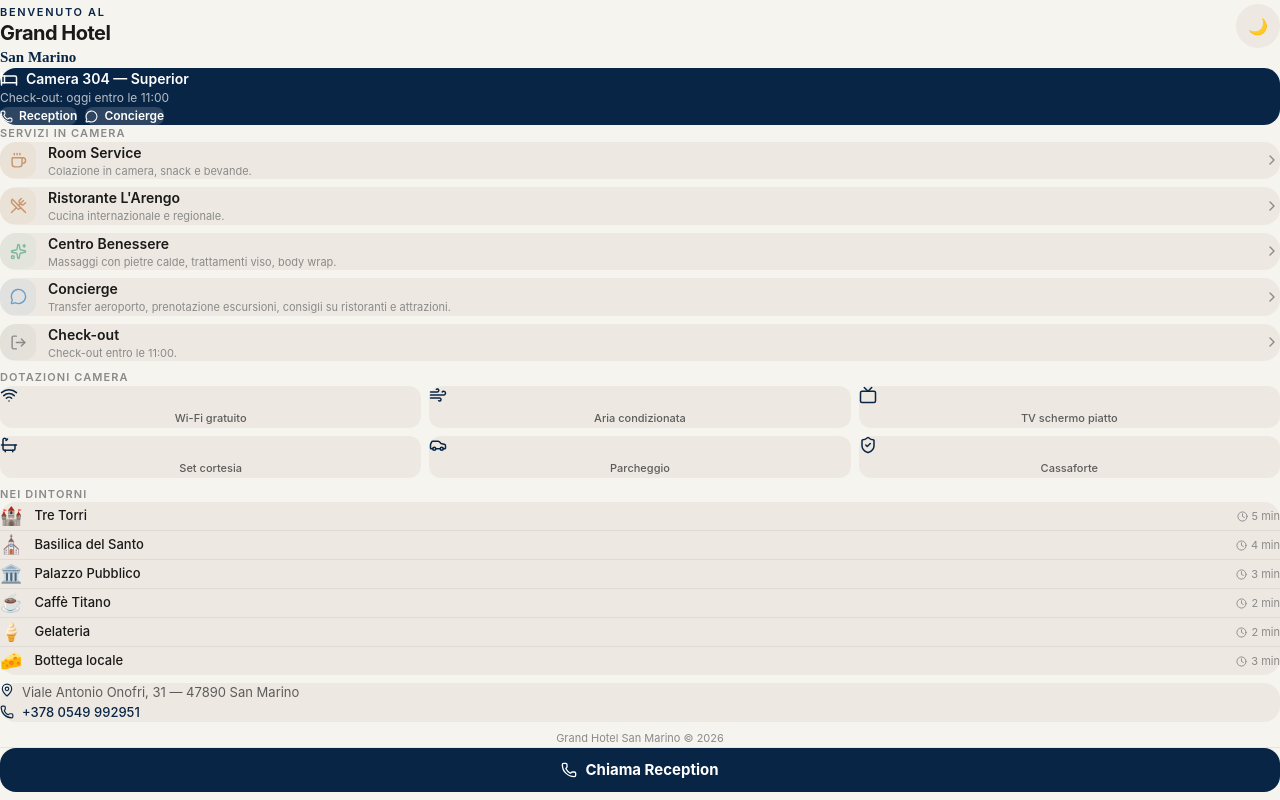
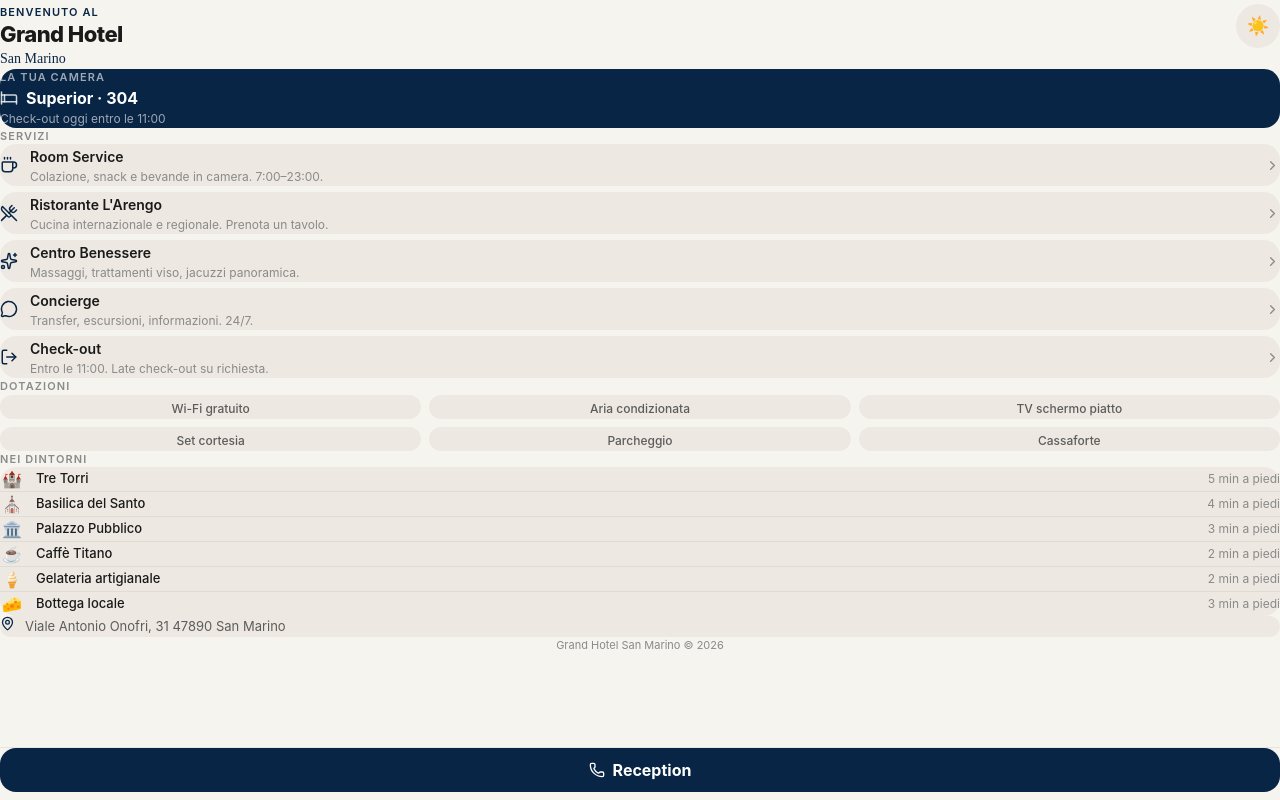
Before and after one commit to Delfinobeso/grand-hotel-sm, a Next.js app: page / in a window 1280 px wide. Built offline with nearby package versions, Linux system fonts and the light colour scheme.

Commit message:
Riscrittura pulita: spaziature consistenti, palette brand, UI essenziale

```diff
--- a/src/app/globals.css
+++ b/src/app/globals.css
@@ -7,15 +7,12 @@
   --color-surface-secondary: #ede9e2;
   --color-surface-tertiary: #e4dfd6;
   --color-accent: #092545;
-  --color-accent-soft: rgba(9, 37, 69, 0.08);
-  --color-accent-hover: #0d3460;
   --color-text-primary: #1a1a1a;
   --color-text-secondary: #5c5c5c;
   --color-text-tertiary: #8a8a8a;
+  --color-divider: rgba(0, 0, 0, 0.06);
   --color-danger: #c0392b;
   --color-success: #2d7d46;
-  --color-divider: rgba(0, 0, 0, 0.06);
-  --color-gold: #c4af63;
   --sat: env(safe-area-inset-top, 0px);
   --sab: env(safe-area-inset-bottom, 0px);
 }
@@ -25,15 +22,12 @@
   --color-surface-secondary: #0f1f38;
   --color-surface-tertiary: #162d4d;
   --color-accent: #3b7dcc;
-  --color-accent-soft: rgba(59, 125, 204, 0.1);
-  --color-accent-hover: #4a8edb;
   --color-text-primary: #e8e6e1;
   --color-text-secondary: #a09c94;
   --color-text-tertiary: #6e6b65;
+  --color-divider: rgba(255, 255, 255, 0.06);
   --color-danger: #e74c3c;
   --color-success: #27ae60;
-  --color-divider: rgba(255, 255, 255, 0.06);
-  --color-gold: #d4c07a;
 }
 
 * { margin: 0; padding: 0; box-sizing: border-box; }
@@ -57,14 +51,6 @@ body {
 
 .touch-target { min-height: 44px; min-width: 44px; }
 
-.gpu-layer { transform: translateZ(0); will-change: transform; }
-
-.gpu-scroll {
-  -webkit-overflow-scrolling: touch;
-  transform: translateZ(0);
-}
-
-.pb-safe { padding-bottom: max(16px, var(--sab)); }
-.pt-safe { padding-top: var(--sat); }
+.gpu-scroll { -webkit-overflow-scrolling: touch; transform: translateZ(0); }
 
 ::-webkit-scrollbar { display: none; }
--- a/src/app/page.tsx
+++ b/src/app/page.tsx
@@ -3,190 +3,119 @@
 import { useState } from "react";
 import { motion, AnimatePresence } from "framer-motion";
 import {
-  Phone, MapPin, UtensilsCrossed, Sparkles, Bed, Clock, ChevronRight,
-  Coffee, MessageCircle, LogOut, Wifi, Wind, Tv, Bath, Car, ShieldCheck
+  Phone, MapPin, ChevronRight, Bed, Clock, Coffee,
+  UtensilsCrossed, Sparkles, MessageCircle, LogOut, Wifi,
 } from "lucide-react";
 
 const HOTEL = {
   name: "Grand Hotel San Marino",
-  address: "Viale Antonio Onofri, 31 — 47890 San Marino",
+  address: "Viale Antonio Onofri, 31\n47890 San Marino",
   phone: "+378 0549 992951",
-  email: "info@grandhotel.sm",
-  web: "https://www.grandhotel.sm",
-  reception: "9",
-  coords: { lat: 43.9367, lng: 12.4465 },
 };
 
 const SERVICES = [
-  {
-    id: "roomservice",
-    icon: Coffee,
-    title: "Room Service",
-    desc: "Colazione in camera, snack e bevande. Disponibile 7:00—23:00. Componi il 9 dalla tua camera.",
-    action: { label: "Chiama", href: "tel:+3780549992951", icon: Phone },
-    color: "#c9956b",
-  },
-  {
-    id: "restaurant",
-    icon: UtensilsCrossed,
-    title: "Ristorante L'Arengo",
-    desc: "Cucina internazionale e regionale. Aperto a pranzo e cena. Prenota il tuo tavolo o richiedi un menu personalizzato.",
-    action: { label: "Prenota tavolo", href: "tel:+3780549992951", icon: Phone },
-    color: "#c9956b",
-  },
-  {
-    id: "spa",
-    icon: Sparkles,
-    title: "Centro Benessere",
-    desc: "Massaggi con pietre calde, trattamenti viso, body wrap. Terrazza con jacuzzi panoramica. Prenota il tuo trattamento.",
-    action: { label: "Prenota trattamento", href: "tel:+3780549992951", icon: Phone },
-    color: "#7eb8a0",
-  },
-  {
-    id: "concierge",
-    icon: MessageCircle,
-    title: "Concierge",
-    desc: "Transfer aeroporto, prenotazione escursioni, consigli su ristoranti e attrazioni. Siamo a tua disposizione 24/7.",
-    action: { label: "Contatta concierge", href: "tel:+3780549992951", icon: Phone },
-    color: "#6b9ec9",
-  },
-  {
-    id: "checkout",
-    icon: LogOut,
-    title: "Check-out",
-    desc: "Check-out entro le 11:00. Late check-out su richiesta. Possiamo custodire i bagagli dopo il check-out.",
-    action: { label: "Reception", href: "tel:+3780549992951", icon: Phone },
-    color: "#8a8a8a",
-  },
+  { icon: Coffee, label: "Room Service", desc: "Colazione, snack e bevande in camera. 7:00–23:00." },
+  { icon: UtensilsCrossed, label: "Ristorante L'Arengo", desc: "Cucina internazionale e regionale. Prenota un tavolo." },
+  { icon: Sparkles, label: "Centro Benessere", desc: "Massaggi, trattamenti viso, jacuzzi panoramica." },
+  { icon: MessageCircle, label: "Concierge", desc: "Transfer, escursioni, informazioni. 24/7." },
+  { icon: LogOut, label: "Check-out", desc: "Entro le 11:00. Late check-out su richiesta." },
 ];
 
-const AMENITIES = [
-  { icon: Wifi, label: "Wi-Fi gratuito" },
-  { icon: Wind, label: "Aria condizionata" },
-  { icon: Tv, label: "TV schermo piatto" },
-  { icon: Bath, label: "Set cortesia" },
-  { icon: Car, label: "Parcheggio" },
-  { icon: ShieldCheck, label: "Cassaforte" },
-];
+const AMENITIES = ["Wi-Fi gratuito", "Aria condizionata", "TV schermo piatto", "Set cortesia", "Parcheggio", "Cassaforte"];
 
 const NEARBY = [
-  { name: "Tre Torri", icon: "🏰", walk: "5 min" },
-  { name: "Basilica del Santo", icon: "⛪", walk: "4 min" },
-  { name: "Palazzo Pubblico", icon: "🏛️", walk: "3 min" },
-  { name: "Caffè Titano", icon: "☕", walk: "2 min" },
-  { name: "Gelateria", icon: "🍦", walk: "2 min" },
-  { name: "Bottega locale", icon: "🧀", walk: "3 min" },
+  { name: "Tre Torri", icon: "🏰", min: 5 },
+  { name: "Basilica del Santo", icon: "⛪", min: 4 },
+  { name: "Palazzo Pubblico", icon: "🏛️", min: 3 },
+  { name: "Caffè Titano", icon: "☕", min: 2 },
+  { name: "Gelateria artigianale", icon: "🍦", min: 2 },
+  { name: "Bottega locale", icon: "🧀", min: 3 },
 ];
 
 export default function Home() {
-  const [expanded, setExpanded] = useState<string | null>(null);
+  const [open, setOpen] = useState<string | null>(null);
   const [theme, setTheme] = useState<"light" | "dark">("light");
 
   const toggleTheme = () => {
-    const next = theme === "light" ? "dark" : "light";
-    setTheme(next);
-    document.documentElement.setAttribute("data-theme", next);
-    const meta = document.querySelector('meta[name="theme-color"]');
-    if (meta) meta.setAttribute("content", next === "dark" ? "#0a1628" : "#f6f4ef");
+    const n = theme === "light" ? "dark" : "light";
+    setTheme(n);
+    document.documentElement.setAttribute("data-theme", n);
   };
 
-  const toggle = (id: string) => setExpanded((prev) => (prev === id ? null : id));
-
   return (
-    <div className="fixed inset-0 flex flex-col overflow-hidden bg-[var(--color-surface)]" style={{ paddingTop: "calc(var(--sat) + 4px)" }}>
-      {/* ── Header ── */}
-      <header className="shrink-0 px-5 pt-3 pb-4">
-        <div className="flex items-start justify-between">
+    <div
+      className="fixed inset-0 flex flex-col overflow-hidden bg-[var(--color-surface)]"
+      style={{ paddingTop: "calc(var(--sat) + 4px)" }}
+    >
+      {/* ── HEADER ── */}
+      <header className="shrink-0 px-5 pt-1 pb-3 flex items-start justify-between">
         <div>
-            <p className="text-[11px] font-semibold text-[var(--color-accent)] uppercase tracking-[0.15em] mb-0.5">
+          <p className="text-[11px] font-semibold text-[var(--color-accent)] uppercase tracking-widest">
             Benvenuto al
           </p>
-            <h1 className="text-[20px] font-bold text-[var(--color-text-primary)] tracking-tight leading-tight">
+          <h1 className="text-[22px] font-extrabold text-[var(--color-text-primary)] tracking-tight leading-tight mt-0.5">
             Grand Hotel
           </h1>
-            <p className="text-[15px] font-semibold text-[var(--color-accent)]" style={{ fontFamily: "'Cormorant Garamond', serif" }}>
+          <p className="text-[14px] font-medium text-[var(--color-accent)]" style={{ fontFamily: "'Cormorant Garamond', serif" }}>
             San Marino
           </p>
         </div>
         <button
           onClick={toggleTheme}
-            className="touch-target w-10 h-10 flex items-center justify-center rounded-full bg-[var(--color-surface-secondary)] text-[var(--color-text-secondary)] active:scale-90 transition-transform"
-            aria-label="Cambia tema"
+          className="touch-target w-11 h-11 flex items-center justify-center rounded-full bg-[var(--color-surface-secondary)] text-[var(--color-text-secondary)] text-lg active:scale-90 transition-transform"
         >
-            {theme === "light" ? "🌙" : "☀️"}
+          {theme === "light" ? "☀️" : "🌙"}
         </button>
-        </div>
       </header>
 
-      {/* ── Room Status Card ── */}
-      <div className="shrink-0 mx-4 mb-4">
-        <div className="bg-[var(--color-accent)] rounded-2xl p-5 text-white">
-          <div className="flex items-center gap-2 mb-1">
-            <Bed size={18} />
-            <span className="text-[14px] font-semibold">Camera 304 — Superior</span>
+      {/* ── ROOM CARD ── */}
+      <div className="shrink-0 px-4 pb-4">
+        <div className="bg-[var(--color-accent)] rounded-2xl px-5 py-4 text-white">
+          <p className="text-[11px] text-white/60 uppercase tracking-widest font-semibold">La tua camera</p>
+          <div className="flex items-center gap-2 mt-1">
+            <Bed size={18} className="text-white/80" />
+            <span className="text-[16px] font-bold">Superior · 304</span>
           </div>
-          <p className="text-[12px] text-white/70">Check-out: oggi entro le 11:00</p>
-          <div className="flex gap-2 mt-4">
-            <a
-              href={`tel:${HOTEL.phone}`}
-              className="flex items-center gap-1.5 bg-white/15 rounded-lg px-3.5 py-2 text-[12px] font-semibold active:bg-white/25 transition-colors"
-            >
-              <Phone size={13} />
-              Reception
-            </a>
-            <a
-              href={`tel:${HOTEL.phone}`}
-              className="flex items-center gap-1.5 bg-white/15 rounded-lg px-3.5 py-2 text-[12px] font-semibold active:bg-white/25 transition-colors"
-            >
-              <MessageCircle size={13} />
-              Concierge
-            </a>
-          </div>
+          <p className="text-[12px] text-white/60 mt-2">Check-out oggi entro le 11:00</p>
         </div>
       </div>
 
-      {/* ── Services ── */}
-      <div className="shrink-0 px-4 mb-3">
-        <p className="text-[11px] font-semibold text-[var(--color-text-tertiary)] uppercase tracking-[0.1em] mb-2 px-1">
-          Servizi in camera
+      {/* ── SECTION LABEL ── */}
+      <div className="shrink-0 px-5 pb-2">
+        <p className="text-[11px] font-semibold text-[var(--color-text-tertiary)] uppercase tracking-widest">
+          Servizi
         </p>
       </div>
 
+      {/* ── SERVICES ── */}
       <div className="flex-1 overflow-y-auto gpu-scroll px-4" style={{ paddingBottom: "calc(80px + var(--sab))" }}>
-        <div className="flex flex-col gap-2 pb-4">
-          <AnimatePresence initial={false}>
+        <div className="flex flex-col gap-1.5 pb-4">
           {SERVICES.map((srv) => {
-              const isOpen = expanded === srv.id;
+            const isOpen = open === srv.label;
             return (
               <motion.div
-                  key={srv.id}
+                key={srv.label}
                 layout
                 className="bg-[var(--color-surface-secondary)] rounded-2xl overflow-hidden"
                 transition={{ type: "tween", duration: 0.25, ease: [0.22, 0.61, 0.36, 1] }}
               >
                 <button
-                    onClick={() => toggle(srv.id)}
+                  onClick={() => setOpen(isOpen ? null : srv.label)}
                   className="w-full flex items-center gap-3 px-4 py-3.5 text-left active:bg-black/[0.03] transition-colors"
                 >
-                    <div
-                      className="w-9 h-9 rounded-xl flex items-center justify-center shrink-0"
-                      style={{ backgroundColor: srv.color + "18" }}
-                    >
-                      <srv.icon size={17} style={{ color: srv.color }} />
+                  <srv.icon size={18} className="text-[var(--color-accent)] shrink-0" />
+                  <div className="flex-1 min-w-0">
+                    <span className="text-[14px] font-semibold text-[var(--color-text-primary)]">
+                      {srv.label}
+                    </span>
+                    {!isOpen && (
+                      <p className="text-[12px] text-[var(--color-text-tertiary)] truncate mt-0.5">
+                        {srv.desc}
+                      </p>
+                    )}
                   </div>
-                    <div className="flex-1 min-w-0">
-                      <span className="text-[14px] font-semibold text-[var(--color-text-primary)] block">
-                        {srv.title}
-                      </span>
-                      <span className="text-[11px] text-[var(--color-text-tertiary)] block truncate">
-                        {srv.desc.split(".")[0]}.
-                      </span>
-                    </div>
-                    <motion.div
-                      animate={{ rotate: isOpen ? 90 : 0 }}
-                      transition={{ type: "tween", duration: 0.2 }}
-                    >
-                      <ChevronRight size={16} className="text-[var(--color-text-tertiary)]" />
+                  <motion.div animate={{ rotate: isOpen ? 90 : 0 }} transition={{ duration: 0.2 }}>
+                    <ChevronRight size={15} className="text-[var(--color-text-tertiary)]" />
                   </motion.div>
                 </button>
                 <AnimatePresence initial={false}>
@@ -198,16 +127,16 @@ export default function Home() {
                       transition={{ type: "tween", duration: 0.25, ease: [0.22, 0.61, 0.36, 1] }}
                       className="overflow-hidden"
                     >
-                        <div className="px-4 pb-4">
+                      <div className="px-4 pb-4 pt-1">
                         <p className="text-[13px] leading-relaxed text-[var(--color-text-secondary)] mb-3">
                           {srv.desc}
                         </p>
                         <a
-                            href={srv.action.href}
-                            className="inline-flex items-center gap-2 bg-[var(--color-accent)] text-white rounded-xl px-4 py-2.5 text-[13px] font-semibold active:scale-95 transition-transform"
+                          href={`tel:${HOTEL.phone}`}
+                          className="inline-flex items-center gap-2 bg-[var(--color-accent)] text-white font-semibold rounded-xl px-4 py-2.5 text-[13px] active:scale-95 transition-transform"
                         >
-                            <srv.action.icon size={14} />
-                            {srv.action.label}
+                          <Phone size={13} />
+                          Chiama
                         </a>
                       </div>
                     </motion.div>
@@ -216,76 +145,58 @@ export default function Home() {
               </motion.div>
             );
           })}
-          </AnimatePresence>
+        </div>
 
-          {/* ── Amenities ── */}
-          <div className="mt-3">
-            <p className="text-[11px] font-semibold text-[var(--color-text-tertiary)] uppercase tracking-[0.1em] mb-3 px-1">
-              Dotazioni camera
+        {/* ── AMENITIES ── */}
+        <p className="text-[11px] font-semibold text-[var(--color-text-tertiary)] uppercase tracking-widest mb-3 px-1">
+          Dotazioni
         </p>
-            <div className="grid grid-cols-3 gap-2">
+        <div className="grid grid-cols-3 gap-2 mb-5">
           {AMENITIES.map((a) => (
-                <div
-                  key={a.label}
-                  className="bg-[var(--color-surface-secondary)] rounded-xl p-3 text-center"
-                >
-                  <a.icon size={18} className="text-[var(--color-accent)] mx-auto mb-1.5" />
-                  <span className="text-[11px] text-[var(--color-text-secondary)] font-medium">{a.label}</span>
+            <div key={a} className="bg-[var(--color-surface-secondary)] rounded-xl px-3 py-3 text-center">
+              <span className="text-[12px] text-[var(--color-text-secondary)] font-medium">{a}</span>
             </div>
           ))}
         </div>
-          </div>
 
-          {/* ── Nearby ── */}
-          <div className="mt-1">
-            <p className="text-[11px] font-semibold text-[var(--color-text-tertiary)] uppercase tracking-[0.1em] mb-3 px-1">
+        {/* ── NEARBY ── */}
+        <p className="text-[11px] font-semibold text-[var(--color-text-tertiary)] uppercase tracking-widest mb-3 px-1">
           Nei dintorni
         </p>
-            <div className="bg-[var(--color-surface-secondary)] rounded-2xl divide-y divide-[var(--color-divider)]">
-              {NEARBY.map((place, i) => (
+        <div className="bg-[var(--color-surface-secondary)] rounded-2xl divide-y divide-[var(--color-divider)] mb-5">
+          {NEARBY.map((p, i) => (
             <div key={i} className="flex items-center gap-3 px-4 py-3">
-                  <span className="text-lg">{place.icon}</span>
-                  <span className="flex-1 text-[13px] font-medium text-[var(--color-text-primary)]">{place.name}</span>
-                  <span className="text-[11px] text-[var(--color-text-tertiary)] flex items-center gap-1">
-                    <Clock size={11} />
-                    {place.walk}
-                  </span>
+              <span className="text-base w-6 text-center">{p.icon}</span>
+              <span className="flex-1 text-[13px] font-medium text-[var(--color-text-primary)]">{p.name}</span>
+              <span className="text-[12px] text-[var(--color-text-tertiary)]">{p.min} min a piedi</span>
             </div>
           ))}
         </div>
-          </div>
 
-          {/* ── Info ── */}
-          <div className="mt-3 bg-[var(--color-surface-secondary)] rounded-2xl p-4">
-            <div className="space-y-2.5 text-[13px] text-[var(--color-text-secondary)]">
-              <div className="flex items-start gap-2">
-                <MapPin size={14} className="text-[var(--color-accent)] shrink-0 mt-0.5" />
-                <span>{HOTEL.address}</span>
-              </div>
-              <a href={`tel:${HOTEL.phone}`} className="flex items-center gap-2 text-[var(--color-accent)] font-medium">
-                <Phone size={14} />
-                {HOTEL.phone}
-              </a>
+        {/* ── INFO ── */}
+        <div className="bg-[var(--color-surface-secondary)] rounded-2xl p-4 mb-4">
+          <div className="flex items-start gap-2.5 text-[13px] text-[var(--color-text-secondary)]">
+            <MapPin size={15} className="text-[var(--color-accent)] shrink-0 mt-0.5" />
+            <span className="leading-relaxed">{HOTEL.address}</span>
           </div>
         </div>
 
-          <p className="text-[11px] text-[var(--color-text-tertiary)] text-center py-4">
+        <p className="text-[11px] text-[var(--color-text-tertiary)] text-center pb-6">
           Grand Hotel San Marino © {new Date().getFullYear()}
         </p>
       </div>
-      </div>
 
-      {/* ── Bottom Bar ── */}
+      {/* ── BOTTOM BAR ── */}
       <div
         className="fixed bottom-0 left-0 right-0 z-30 px-4 pt-2 bg-[var(--color-surface)]/90 backdrop-blur-xl border-t border-[var(--color-divider)]"
         style={{ paddingBottom: "max(8px, var(--sab))" }}
       >
         <a
           href={`tel:${HOTEL.phone}`}
-          className="w-full touch-target bg-[var(--color-accent)] text-white rounded-2xl font-bold text-[15px] active:scale-[0.97] transition-transform flex items-center justify-center py-2.5 gap-2"
+          className="w-full touch-target bg-[var(--color-accent)] text-white rounded-2xl font-bold text-[16px] active:scale-[0.97] transition-transform flex items-center justify-center py-2.5 gap-2"
         >
           <Phone size={16} />
-          Chiama Reception
+          Reception
         </a>
       </div>
     </div>
```
Lines whose indentation alone changed are shown as unchanged.
